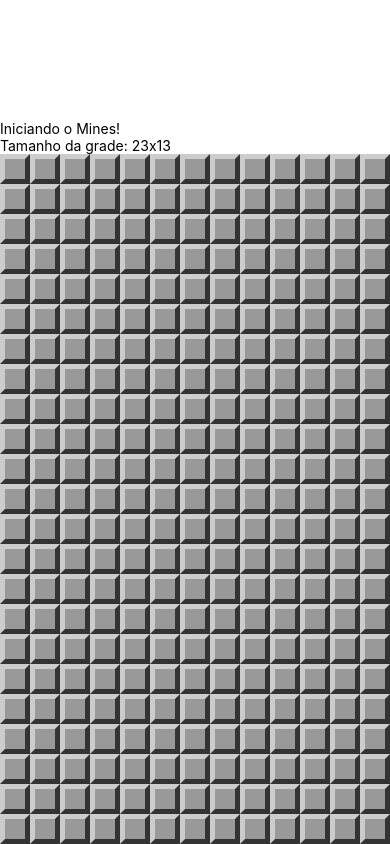
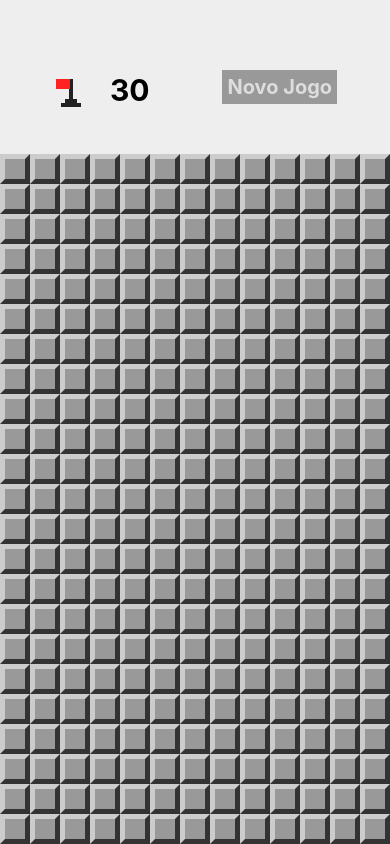
Before and after one commit to epsj93/mines, a React Native app: screen / in a window 390 px wide. Built offline with nearby package versions, Linux system fonts and the light colour scheme.

Commit message:
cabeçalho

```diff
--- a/App.js
+++ b/App.js
@@ -1,5 +1,6 @@
 import { Component } from 'react';
 import { Alert, StyleSheet, Text, View } from 'react-native';
+import Header from './src/components/Header';
 import MineField from './src/components/MineField';
 import {
   cloneBoard,
@@ -9,6 +10,7 @@
   showMines,
   wonGame,
   invertFlag,
+  flagsUsed,
 } from './src/functions';
 import params from './src/params';
 
@@ -66,10 +68,7 @@
   render() {
     return (
       <View style={styles.container}>
-        <Text>Iniciando o Mines!</Text>
-        <Text>
-          Tamanho da grade: {params.getRowsAmount()}x{params.getColumnsAmount()}
-        </Text>
+        <Header flagsLeft={this.minesAmount()-flagsUsed(this.state.board)} onNewGame={()=> this.setState(this.createState())} />
         <View style={styles.board}>
           <MineField
             board={this.state.board}
--- /dev/null
+++ b/src/components/Header.js
@@ -0,0 +1,55 @@
+import { StyleSheet, Text, TouchableOpacity, View } from 'react-native';
+import React from 'react';
+import Flag from './Flag';
+
+const Header = ({ onFlagPress, onNewGame, flagsLeft }) => {
+  return (
+    <View style={styles.container}>
+      <View style={styles.flagContainer}>
+        <TouchableOpacity onPress={onFlagPress} style={styles.flagButton}>
+          <Flag bigger />
+        </TouchableOpacity>
+        <Text style={styles.flagsLeft}> {flagsLeft} </Text>
+      </View>
+      <TouchableOpacity style={styles.button} onPress={onNewGame}>
+        <Text style={styles.buttonLabel}>Novo Jogo</Text>
+      </TouchableOpacity>
+    </View>
+  );
+};
+
+export default Header;
+
+const styles = StyleSheet.create({
+  container: {
+    flex: 1,
+    flexDirection: 'row',
+    backgroundColor: '#EEE',
+    alignItems: 'center',
+    justifyContent: 'space-around',
+    paddingTop: 20,
+    paddingHorizontal: 20,
+  },
+  flagContainer: {
+    flexDirection: 'row',
+  },
+  flagButton: {
+    marginTop: 10,
+    minWidth: 30,
+  },
+  flagsLeft: {
+    fontSize: 30,
+    fontWeight: 'bold',
+    paddingTop: 5,
+    marginLeft: 20,
+  },
+  button: {
+    backgroundColor: '#999',
+    padding: 5,
+  },
+  buttonLabel: {
+    fontSize: 20,
+    color: '#DDD',
+    fontWeight: 'bold',
+  },
+});
--- a/src/functions.js
+++ b/src/functions.js
@@ -103,6 +103,9 @@
   field.flagged = !field.flagged;
 };
 
+const flagsUsed = (board) =>
+  fields(board).filter((field) => field.flagged).length;
+
 export {
   createMinedBoard,
   cloneBoard,
@@ -111,4 +114,5 @@
   wonGame,
   showMines,
   invertFlag,
+  flagsUsed,
 };
```
